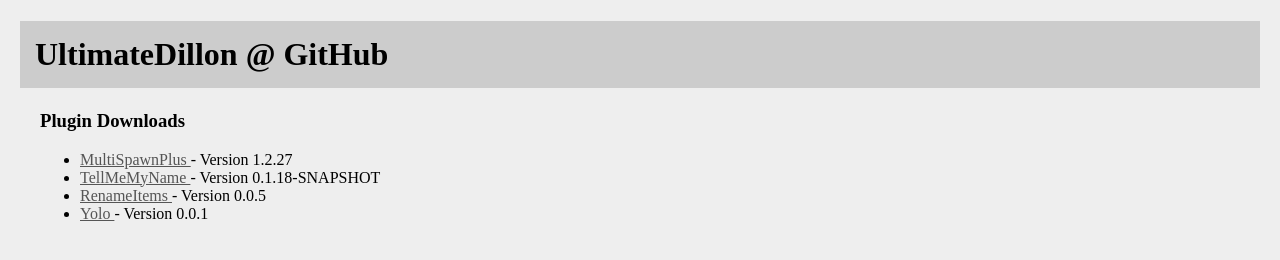
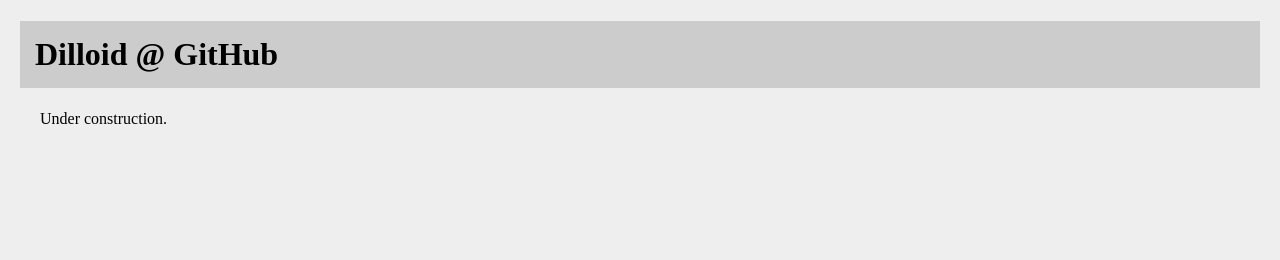
Before and after one commit to Dilloid/dilloid.github.io, a plain HTML site: page index.html in a window 1280 px wide. Drawn offline with Linux system fonts and the light colour scheme.

Commit message:
Update index.html

```diff
--- a/index.html
+++ b/index.html
@@ -1,6 +1,6 @@
 <!DOCTYPE html>
 <head>
-    <title>UltimateDillon @ GitHub</title>
+    <title>Dilloid @ GitHub</title>
     <style>
         body {
           font: "Calibri";
@@ -28,8 +28,10 @@
 </head>
 <html>
 <body>
-    <h1>UltimateDillon @ GitHub</h1>
+    <h1>Dilloid @ GitHub</h1>
     <div id="content">
+        <p>Under construction.</p>
+        <!--
         <h3>Plugin Downloads</h3>
         <ul>
             <li><a href="https://www.dropbox.com/s/2593pzivlhpkirn/MultiSpawnPlus-1.2.27.jar">
@@ -45,6 +47,7 @@
             Yolo
             </a> - Version 0.0.1</li>
         </ul>
+        -->
     </div>
 </body>
 </html>
```
